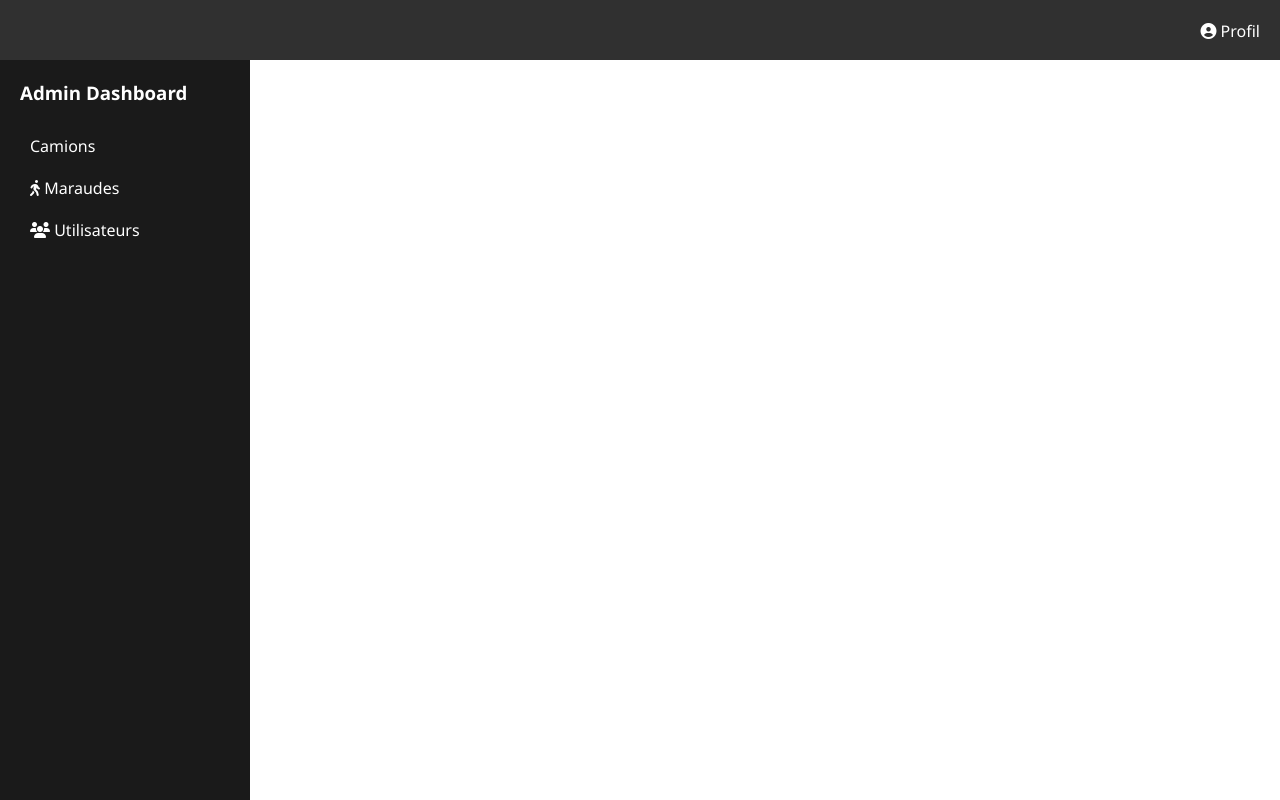
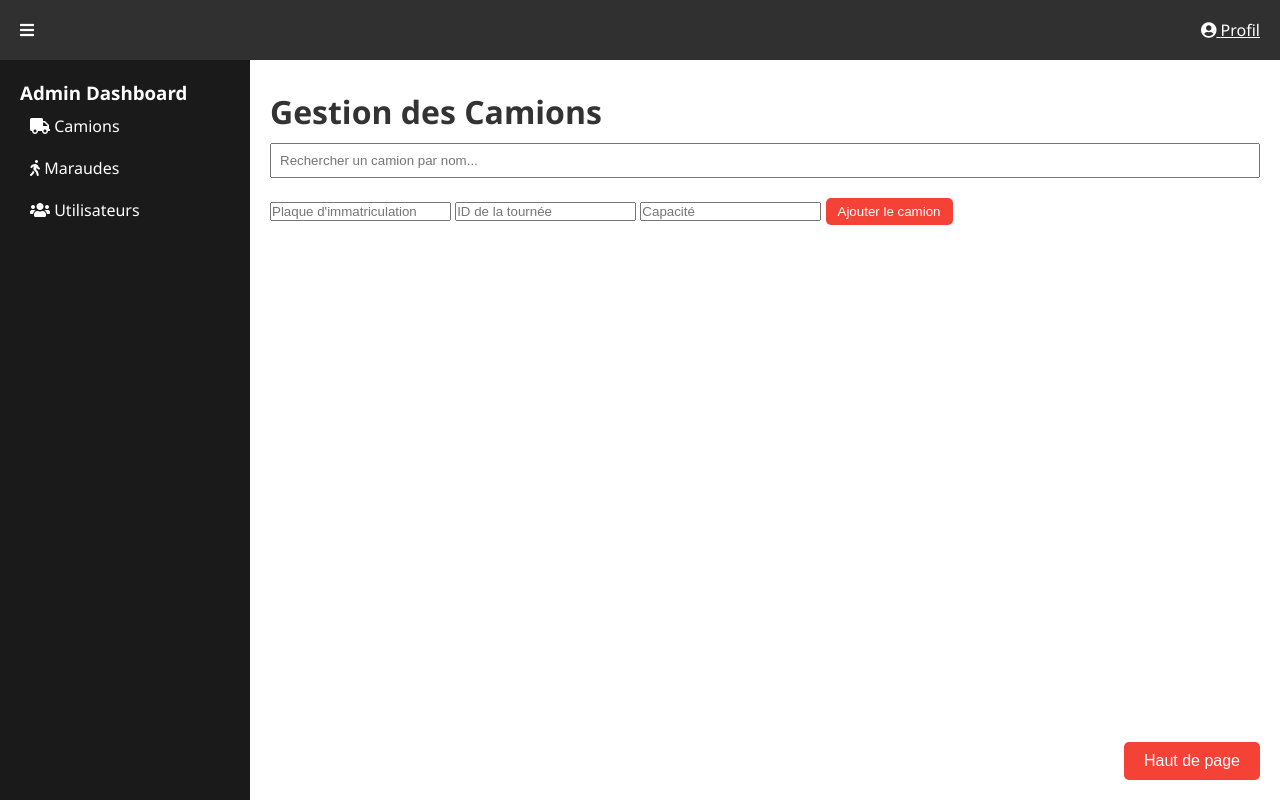
Before and after one commit to respowerr/pa2024, a PHP site: page /account/screens/admin.php in a window 1280 px wide. Run offline with PHP 8.4, Linux system fonts and the light colour scheme; some libraries are stand-ins or nearby versions.

Commit message:
Design page

```diff
--- a/screens/admin.php
+++ b/screens/admin.php
@@ -5,16 +5,15 @@
     <title>Admin Panel - Au temps Donné</title>
     <link rel="stylesheet" href="../styles/admin_panel.css">
     <link rel="stylesheet" href="https://use.fontawesome.com/releases/v5.15.4/css/all.css">
-    <script src="https://kit.fontawesome.com/a076d05399.js"></script>
 </head>
 <body>
 
 <div class="header">
     <div class="menu-toggle" id="menu-toggle">
-        <i class="fas fa-list-ul"></i>
+        <i class="fas fa-bars"></i>
     </div>
     <div class="profile-btn">
-        <a href="#">
+        <a href="#" id="profileLink">
             <i class="fas fa-user-circle"></i> <span>Profil</span>
         </a>
     </div>
@@ -25,7 +24,7 @@
         <h3>Admin Dashboard</h3>
     </div>
     <ul>
-        <li><a href="#" onclick="showTrucks()">Camions</a></li>
+        <li><a href="#" id="trucksLink"><i class="fas fa-truck"></i> Camions</a></li>
         <li><a href="?page=maraudes"><i class="fas fa-walking"></i> Maraudes</a></li>
         <li><a href="?page=users"><i class="fas fa-users"></i> Utilisateurs</a></li>
     </ul>
@@ -33,90 +32,18 @@
 
 <div class="main-content">
     <div class="content" id="content">
+        <h1 style="margin-top: 20px;">Gestion des Camions</h1>
+        <input type="text" id="searchBox" placeholder="Rechercher un camion par nom..." style="margin-bottom: 20px; width: 100%; padding: 8px;">
+        <form id="addTruckForm" style="margin-bottom: 20px;">
+            <input type="text" id="plaqueImmatriculation" placeholder="Plaque d'immatriculation" required>
+            <input type="number" id="tourneeId" placeholder="ID de la tournée" required>
+            <input type="number" id="capacite" placeholder="Capacité" required>
+            <button type="submit">Ajouter le camion</button>
+        </form>
     </div>
+    <button id="scrollTopBtn" style="position: fixed; bottom: 20px; right: 20px; padding: 10px 20px; font-size: 16px; cursor: pointer;">Haut de page</button>
 </div>
 
-<script>
-document.getElementById('menu-toggle').addEventListener('click', function() {
-    document.getElementById('sidebar').classList.toggle('active');
-});
-
-function showTrucks() {
-    const content = document.getElementById('content');
-    content.innerHTML = `
-        <div id="truckFormContainer">
-            <h2>Ajouter un camion</h2>
-            <form id="addTruckForm">
-                <input type="text" id="plaqueImmatriculation" name="plaqueImmatriculation" placeholder="Plaque d'immatriculation" required>
-                <input type="number" id="tourneeId" name="tourneeId" placeholder="ID de la tournée" required>
-                <input type="number" id="capacite" name="capacite" placeholder="Capacité" required>
-                <button type="submit">Ajouter le camion</button>
-            </form>
-        </div>
-        <div id="trucksContainer">
-            <!-- Les camions seront chargés ici -->
-        </div>
-    `;
-    document.getElementById('addTruckForm').addEventListener('submit', function(e) {
-        e.preventDefault();
-        const plaqueImmatriculation = document.getElementById('plaqueImmatriculation').value;
-        const tourneeId = document.getElementById('tourneeId').value;
-        const capacite = document.getElementById('capacite').value;
-
-        const truckData = {
-            plaqueImmatriculation,
-            tourneeId: parseInt(tourneeId),
-            capacite: parseInt(capacite)
-        };
-
-        addTruck(truckData);
-    });
-    loadTrucks();
-}
-
-function loadTrucks() {
-    fetch('http://localhost:8080/camions')
-        .then(response => {
-            if (!response.ok) {
-                throw new Error('Network response was not ok ' + response.statusText);
-            }
-            return response.json();
-        })
-        .then(data => {
-            const trucksContainer = document.getElementById('trucksContainer');
-            trucksContainer.innerHTML = data.map(truck => `
-                <div class="truck">
-                    <span>${truck.plaqueImmatriculation} - ${truck.tourneeId} - ${truck.capacite}</span>
-                    <button onclick="deleteTruck('${truck.plaqueImmatriculation}')">Supprimer</button>
-                </div>
-            `).join('');
-        })
-        .catch(error => console.error('Error loading trucks:', error));
-}
-
-function addTruck(truckData) {
-    fetch('http://localhost:8080/camions', {
-        method: 'POST',
-        headers: {
-            'Content-Type': 'application/json',
-        },
-        body: JSON.stringify(truckData)
-    })
-    .then(response => {
-        if (response.status === 201) {
-            return response.json();
-        } else {
-            throw new Error('Failed to add truck with status ' + response.status);
-        }
-    })
-    .then(newTruck => {
-        console.log('Added truck:', newTruck);
-        loadTrucks();
-    })
-    .catch(error => console.error('Error adding truck:', error));
-}
-
-</script>
-
+<script src="../script/admin.js"></script>
 </body>
 </html>
--- /dev/null
+++ b/script/admin.js
@@ -0,0 +1,104 @@
+document.addEventListener("DOMContentLoaded", function() {
+    const form = document.getElementById('addTruckForm');
+    form.addEventListener('submit', function(e) {
+        e.preventDefault();
+        addTruck();
+    });
+
+    const searchBox = document.getElementById('searchBox');
+    searchBox.addEventListener('input', function() {
+        filterTrucks(searchBox.value);
+    });
+
+    const scrollTopBtn = document.getElementById('scrollTopBtn');
+    scrollTopBtn.addEventListener('click', function() {
+        window.scrollTo({
+            top: 0,
+            behavior: 'smooth'
+        });
+    });
+
+    loadTrucks(); // Load trucks initially
+});
+
+async function fetchWithAuth(url, options = {}) {
+    const authToken = localStorage.getItem('Authorization');
+    options.headers = {
+        'Content-Type': 'application/json',
+        ...options.headers,
+        ...(authToken && { Authorization: authToken })
+    };
+
+    const response = await fetch(url, options);
+    if (!response.ok) throw new Error('Network error: ' + response.statusText);
+    return response.json();
+}
+
+async function loadTrucks() {
+    try {
+        const trucks = await fetchWithAuth('http://localhost:8080/camions');
+        displayTrucks(trucks);
+    } catch (error) {
+        console.error('Error loading trucks:', error);
+    }
+}
+
+function displayTrucks(trucks) {
+    const trucksContainer = document.getElementById('content');
+    trucksContainer.innerHTML += `
+        <table>
+            <thead>
+                <tr>
+                    <th>ID</th>
+                    <th>Plaque d'immatriculation</th>
+                    <th>Capacité</th>
+                    <th>Actions</th>
+                </tr>
+            </thead>
+            <tbody id="truckTableBody">
+                ${trucks.map(truck => `
+                    <tr>
+                        <td>${truck.id}</td>
+                        <td>${truck.plaqueImmatriculation}</td>
+                        <td>${truck.capacite}</td>
+                        <td>
+                            <button onclick="deleteTruck('${truck.id}')">Supprimer</button>
+                        </td>
+                    </tr>
+                `).join('')}
+            </tbody>
+        </table>
+    `;
+}
+
+function filterTrucks(searchTerm) {
+    const rows = document.querySelectorAll("#truckTableBody tr");
+    rows.forEach(row => {
+        const plaque = row.cells[0].textContent.toLowerCase();
+        row.style.display = plaque.includes(searchTerm.toLowerCase()) ? "" : "none";
+    });
+}
+
+async function addTruck() {
+    const plaque = document.getElementById('plaqueImmatriculation').value;
+    const tourneeId = document.getElementById('tourneeId').value;
+    const capacite = document.getElementById('capacite').value;
+    try {
+        await fetchWithAuth('http://localhost:8080/camions', {
+            method: 'POST',
+            body: JSON.stringify({ plaque, tourneeId, capacite })
+        });
+        loadTrucks(); // Reload list after addition
+    } catch (error) {
+        console.error('Error adding truck:', error);
+    }
+}
+
+async function deleteTruck(truckId) {
+    try {
+        await fetchWithAuth(`http://localhost:8080/camions/${truckId}`, { method: 'DELETE' });
+        loadTrucks(); // Reload list after deletion
+    } catch (error) {
+        console.error('Error deleting truck:', error);
+    }
+}
--- a/styles/admin_panel.css
+++ b/styles/admin_panel.css
@@ -1,3 +1,13 @@
+:root {
+    --dark-bg: #303030;
+    --sidebar-bg: #1a1a1a;
+    --link-hover-bg: #505050;
+    --button-bg: #4CAF50;
+    --button-hover-bg: #45a049;
+    --text-color: #fff;
+    --light-bg: #f9f9f9;
+}
+
 * {
     margin: 0;
     padding: 0;
@@ -8,11 +18,12 @@
     font-family: 'Segoe UI', Tahoma, Geneva, Verdana, sans-serif;
     height: 100%;
     color: #333;
+    padding-top: 20px;
 }
 
 .header {
-    background-color: #303030;
-    color: white;
+    background-color: var(--dark-bg);
+    color: var(--text-color);
     padding: 20px;
     display: flex;
     justify-content: space-between;
@@ -24,109 +35,94 @@
     height: 60px;
 }
 
-
-.menu-toggle {
-    cursor: pointer;
-    color: white;
-    z-index: 1002;
-    position: fixed;
-    top: 10px;
-    left: 10px;
-    display: none;
-    background: #303030;
-    padding: 10px;
-    border-radius: 5px;
-}
-
-.menu-toggle i {
-    font-size: 20px;
-}
-
-.profile-btn {
-    position: fixed;
-    top: 0;
-    right: 0;
-    margin-right: 20px;
-    margin-top: 20px;
-    z-index: 1002;
-}
-
-.profile-btn a {
-    color: white;
-    text-decoration: none;
+.header, .header * {
+    background-color: var(--dark-bg) !important;
+    color: var(--text-color) !important;
 }
 
 .sidebar {
-    background-color: #1a1a1a;
-    color: white;
+    background-color: var(--sidebar-bg);
+    color: var(--text-color);
     width: 250px;
     position: fixed;
     top: 60px;
     left: 0;
     bottom: 0;
     padding: 20px;
-    transition: transform 0.3s ease;
-    transform: translateX(-250px);
     z-index: 1000;
-}
-.sidebar-header {
-    display: flex;
-    justify-content: space-between;
-    align-items: center;
-    margin-bottom: 20px;
 }
 
 .sidebar ul {
     list-style: none;
+    padding: 0;
 }
 
 .sidebar ul li a {
-    color: white;
+    color: var(--text-color);
     padding: 10px;
     text-decoration: none;
     display: block;
-    transition: background-color 0.3s ease;
+    transition: background-color 0.3s;
 }
 
 .sidebar ul li a:hover {
-    background-color: #303030;
+    background-color: var(--link-hover-bg);
 }
 
 .main-content {
-    padding-top: 60px;
-    transition: margin-left 0.3s ease;
-    margin-left: 0;
+    padding-top: 20px;
+    margin-left: 250px;
+    width: calc(100% - 250px);
+    padding: 20px;
 }
 
-@media screen and (max-width: 768px) {
-    .menu-toggle {
-        display: block;
+.main-content h1 {
+    margin-top: 0;
+    padding-top: 10px;
+    padding-bottom: 10px;
 }
 
-    .header {
-        justify-content: flex-start;
-        padding-left: 50px;
+table {
+    width: 100%;
+    border-collapse: collapse;
+    margin: 20px 0;
+    min-width: 600px;
 }
 
-    .sidebar {
-        transform: translateX(-100%);
+thead {
+    background-color: var(--dark-bg);
+    color: var(--text-color);
 }
 
-    .sidebar.active {
-        transform: translateX(0);
-    }
+th, td {
+    text-align: left;
+    padding: 12px;
+    border-bottom: 1px solid #ddd;
 }
 
-@media screen and (min-width: 769px) {
-    .menu-toggle {
-        pointer-events: none;
+tr:hover {
+    background-color: #f5f5f5;
 }
 
-    .sidebar {
-        transform: translateX(0);
+button {
+    padding: 6px 12px;
+    background-color: #f44336;
+    color: white;
+    border: none;
+    border-radius: 5px;
+    cursor: pointer;
 }
 
-    .main-content {
-        margin-left: 250px;
+button:hover {
+    background-color: #d32f2f;
 }
+table thead tr th {
+    background-color: var(--dark-bg);  /* Couleur de fond fixée pour les en-têtes */
+    color: var(--text-color);
+    padding: 12px;
+    border-bottom: 1px solid #ddd;
 }
+
+table thead tr th:hover {
+    background-color: var(--dark-bg); /* Empêche le changement de couleur lors du survol */
+}
```
Also changed, not shown: components/header.php (+21 -10 lines), index.php (+18 -3 lines), logout.php (added, +12 -0 lines), screens/login.php (+10 -5 lines). Lines whose indentation alone changed are shown as unchanged.
